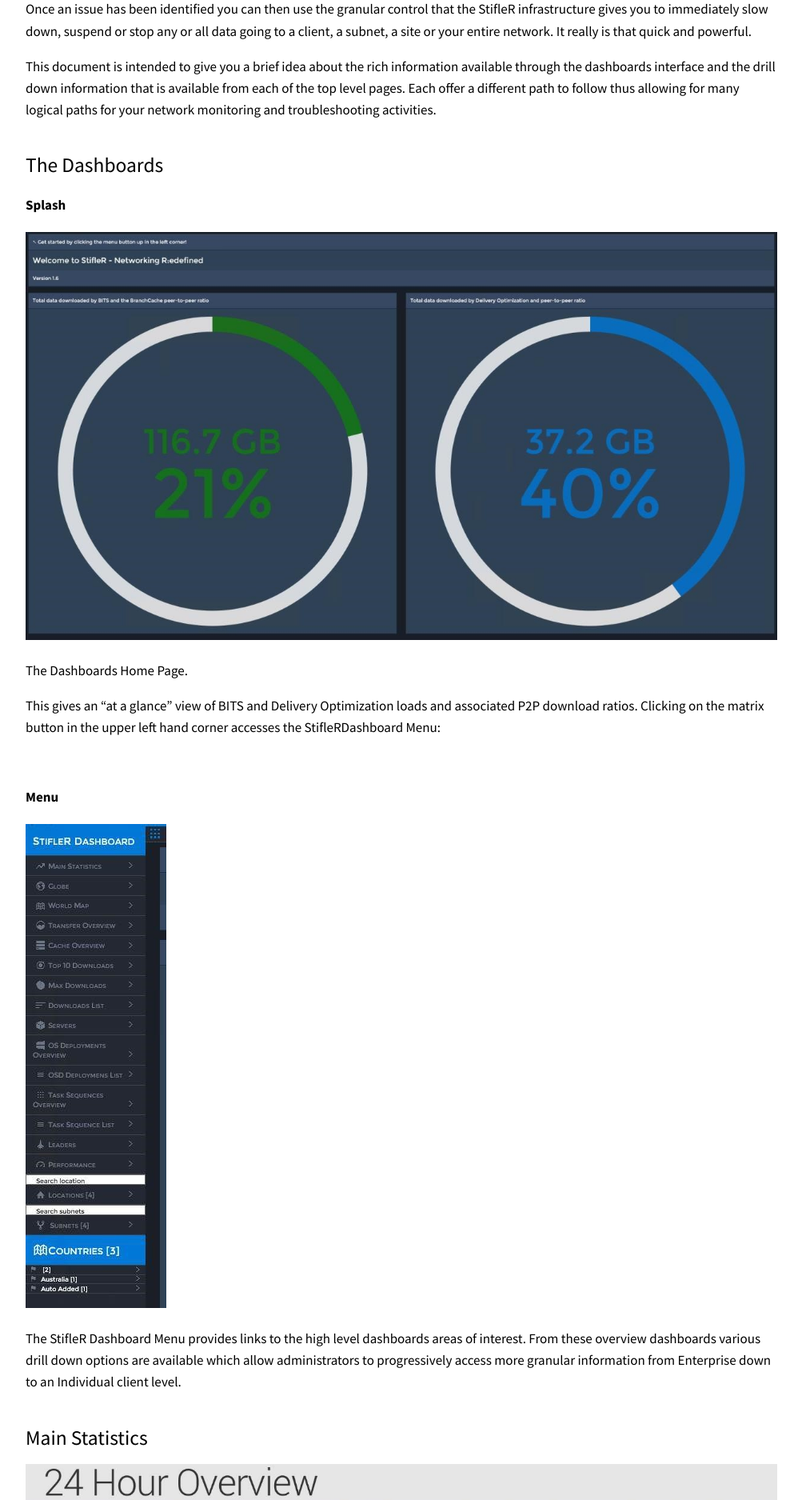
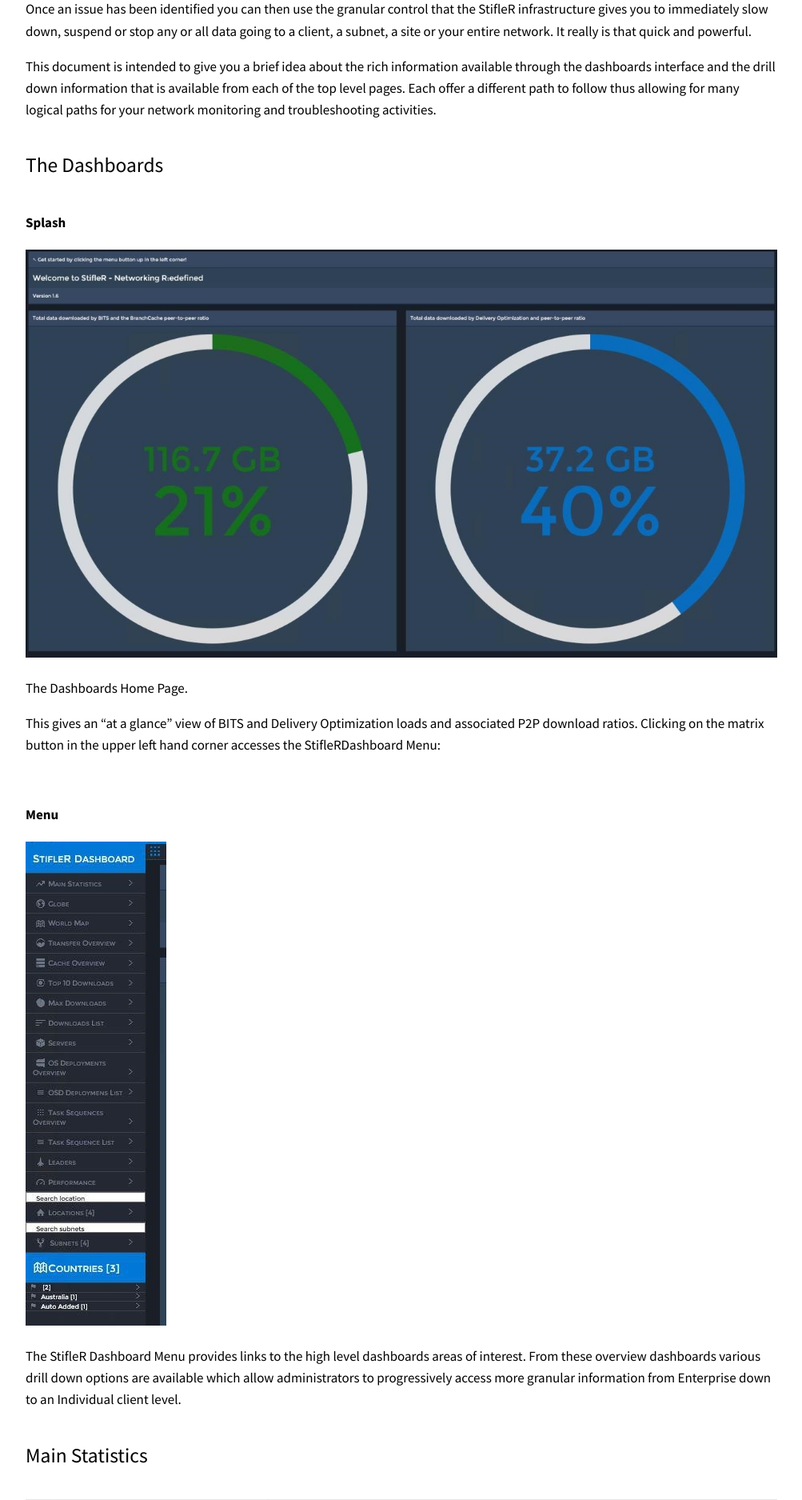
Before and after one commit to RoseSmithTest/2PintTest.github.io, a Jekyll site: the page built from docs/StifleRDashboards.html, in a window 1280 px wide. Shown: the part 542-2417 px from the top of the page at 80% size, without its empty margins (138-1141 px from the left). Built offline with Jekyll 4.4.1, drawn with Linux system fonts in a browser that asks for light colours.

```diff
--- a/docs/StifleRDashboards.html
+++ b/docs/StifleRDashboards.html
@@ -30,7 +30,7 @@ many logical paths for your network monitoring and troubleshooting activities. <
 
 
 
-<H2>The Dashboards </h2>
+<H2>The Dashboards </h2><br>
 
 <h4>Splash </h4>
 
@@ -47,7 +47,7 @@ many logical paths for your network monitoring and troubleshooting activities. <
 <p>The StifleR Dashboard Menu provides links to the high level dashboards areas of interest. From these overview dashboards various drill down options are available which allow administrators to progressively access more granular information from Enterprise down to an Individual client level.</p><br>
 
 
-<h2>Main Statistics </h2>
+<h2>Main Statistics </h2><br>
 
 <p><img src="/images/Dashboard3.jpg" alt="hi" class="inline"/></p>
 
@@ -66,7 +66,7 @@ many logical paths for your network monitoring and troubleshooting activities. <
 <p>This dashboard does not offer any drill downs. </p><br>
 
 
-<h2>Globe </h2>
+<h2>Globe </h2><br>
 
 <p><img src="/images/Dashboard4.jpg" alt="hi" class="inline"/></p>
 
@@ -83,7 +83,7 @@ many logical paths for your network monitoring and troubleshooting activities. <
 <p>This dashboard does not offer any drill downs. </p><br>
 
 
-<h2>Transfer Overview </h2>
+<h2>Transfer Overview </h2><br>
 
 <p><img src="/images/Dashboard5.jpg" alt="hi" class="inline"/></p>
 
@@ -111,7 +111,7 @@ many logical paths for your network monitoring and troubleshooting activities. <
 
 <li>Cache usage – Cache Overview Dashboard </li></ul></p><br>
 
-<h2>Cache Overview </h2>
+<h2>Cache Overview </h2><br>
 
 <p><img src="/images/Dashboard6.jpg" alt="hi" class="inline"/></p>
 
@@ -124,7 +124,7 @@ many logical paths for your network monitoring and troubleshooting activities. <
 <p>This dashboard does not offer any drill downs. </p><br>
 
 
-<h2>Top 10 Downloads </h2>
+<h2>Top 10 Downloads </h2><br>
 
 <p><img src="/images/Dashboard7.jpg" alt="hi" class="inline"/></p>
 <p>The Top 10 Downloads dashboard shows a bubble graph with each bubble representing an individual download job. The circumference of each bubble represents the total payload of the job with the axis position indicating the download size and the number of clients downloading</p>
@@ -132,7 +132,7 @@ many logical paths for your network monitoring and troubleshooting activities. <
 <p>Below the Graph appears a list which gives further basic details about each of the download jobs and provides a link for each job to connect through to a list dashboard for that job type. From here it is possible to drill down further to view related dashboards by Location, Subnet and all downloads associated with a particular job type. </p><br>
 
 
-<h2>Max Downloads </h2>
+<h2>Max Downloads </h2><br>
 
 <p><img src="/images/Dashboard8.jpg" alt="hi" class="inline"/></p><br>
 
@@ -163,7 +163,7 @@ where that data is being sourced. </p>
 
 
 
-<h2>OSD </h2>
+<h2>OSD </h2><br>
 
 <p><img src="/images/Dashboard9.jpg" alt="hi" class="inline"/></p><br>
 
@@ -177,11 +177,11 @@ where that data is being sourced. </p>
 
 <p>The OSD Deployments List dashboard gives a complete list of all clients that are running task sequences with drill down available for each allowing you to <span class=SpellE>analyze</span> activity at various levels of the Network from Country down to Subnet. </p><br>
 
-<h2>Task Sequences </h2>
+<h2>Task Sequences </h2><br>
 
 <p>The dashboards for the task sequences are much the same as the OSD dashboards, display the same types of information and offer similar drill down capabilities. </p><br>
 
-<h2>Leaders </h2>
+<h2>Leaders </h2><br>
 
 <p><img src="/images/Dashboard10.jpg" alt="hi" class="inline"/></p><br>
 
@@ -228,7 +228,7 @@ where that data is being sourced. </p>
 
 
 
-<h2>Performance </h2>
+<h2>Performance </h2><br>
 
 <p>The Performance dashboard shows various performance statistics and graphs in relation to the StifleR Server. </p><br>
 
@@ -266,7 +266,7 @@ where that data is being sourced. </p>
 
 <li>StifleR CPU Usage </li></ul></p><br>
 
-<h2>Locations </h2>
+<h2>Locations </h2><br>
 
 <p><img src="/images/Dashboard12.jpg" alt="hi" class="inline"/></p><br>
 
@@ -326,7 +326,7 @@ bandwidth. There is a drill down Settings link that jumps to a page which lists
 
 
 
-<h2>Subnets </h2>
+<h2>Subnets </h2><br>
 
 <p><img src="/images/Dashboard13.jpg" alt="hi" class="inline"/></p><br>
 
@@ -399,7 +399,7 @@ There is a drill down Settings link that jumps to a page listing in detail the s
 <li>#Error | #Paused | #Caching - Drill down on each </li>
 </ul></ul><p><br>
 
-<h2>Drilldown Transfer Lists </h2>
+<h2>Drilldown Transfer Lists </h2><br>
 
 <p>The following are some random screen shots showing some of the drill down list pages available on various transfers. This is intended to give you an idea about the granular visibility available through StifleR just in this area of Administration. </p>
 
```
